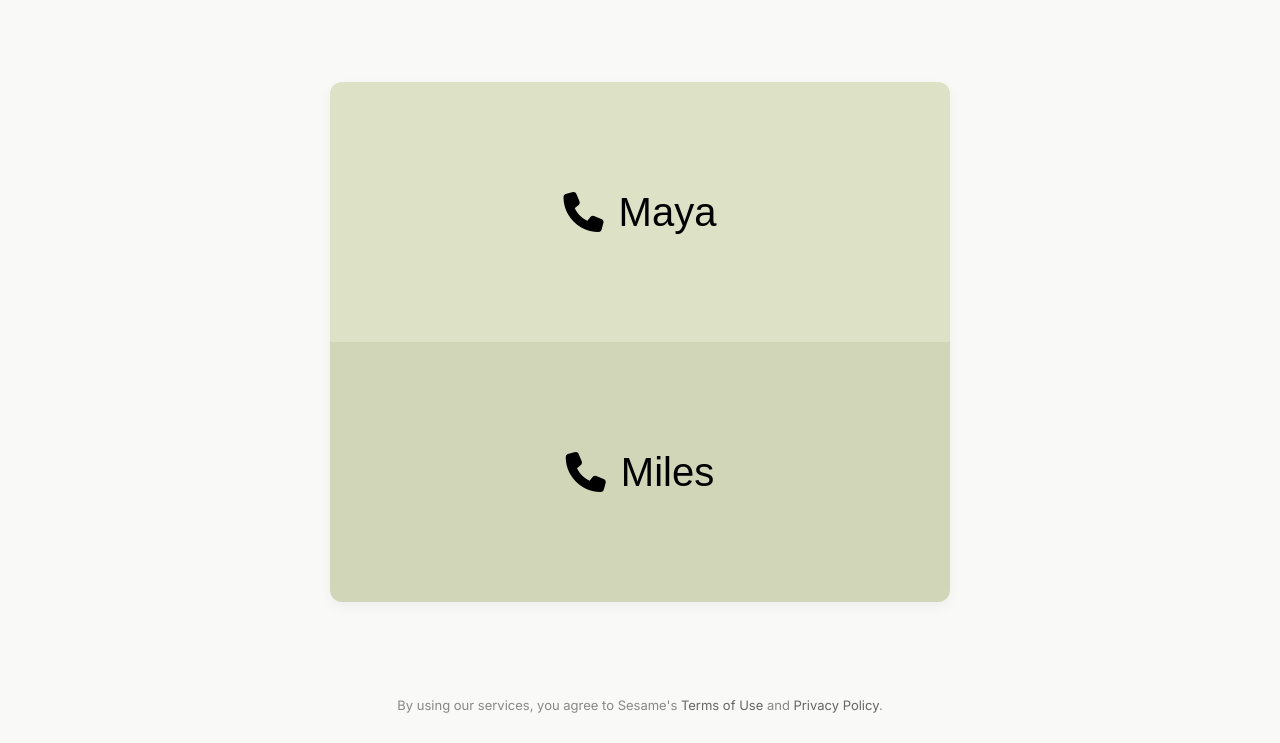
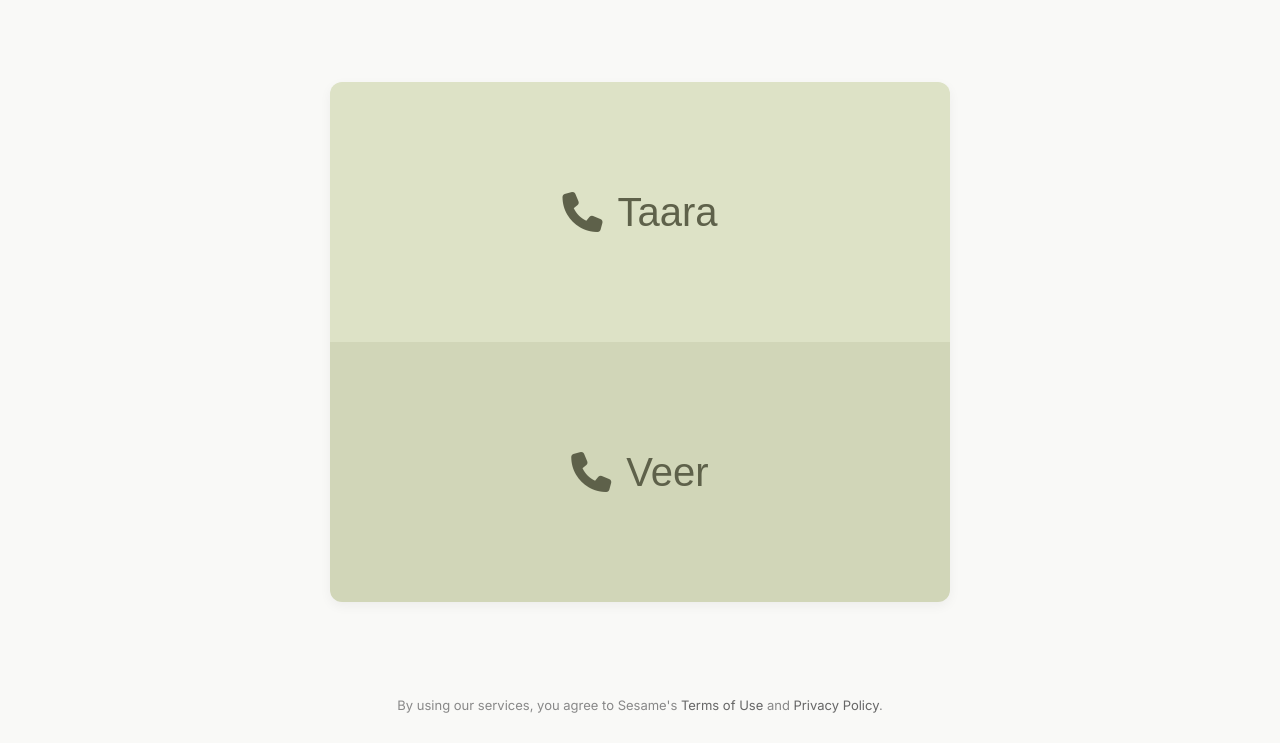
Before and after one commit to TheRealNeelaksh/Shrudaya, a plain HTML site: page web/index.html in a window 1280 px wide. Shown: the part 57-800 px from the top of the page. Drawn offline with Linux system fonts and the light colour scheme.

Commit message:
successfully cloned website (no integration)

```diff
--- a/web/index.html
+++ b/web/index.html
@@ -20,24 +20,24 @@
     <main>
         <div id="contact-screen" class="screen">
             <div class="contact-container">
-                <button id="call-maya" class="contact-card maya">
-                    <i class="fa-solid fa-phone"></i> Maya
+                <button id="call-taara" class="contact-card taara">
+                    <i class="fa-solid fa-phone"></i> Taara
                 </button>
-                <button id="call-miles" class="contact-card miles">
-                    <i class="fa-solid fa-phone"></i> Miles
+                <button id="call-veer" class="contact-card veer">
+                    <i class="fa-solid fa-phone"></i> Veer
                 </button>
             </div>
         </div>
 
         <div id="loading-screen" class="screen">
             <div class="status-box">
-                <p id="loading-text">Connecting to Maya...</p>
+                <p id="loading-text">Connecting to taara...</p>
             </div>
         </div>
 
         <div id="call-screen" class="screen">
             <div class="call-wrapper">
-                <h2 id="call-name">Maya</h2>
+                <h2 id="call-name">taara</h2>
                 <p id="call-timer">00:00</p>
                 <p class="by-sesame">by Neelaksh</p>
                 <div class="call-visualizer"></div>
--- a/web/script.js
+++ b/web/script.js
@@ -6,8 +6,8 @@ document.addEventListener('DOMContentLoaded', () => {
     const screens = [contactScreen, loadingScreen, callScreen];
 
     // Button elements
-    const callMayaBtn = document.getElementById('call-maya');
-    const callMilesBtn = document.getElementById('call-miles');
+    const calltaaraBtn = document.getElementById('call-taara');
+    const callveerBtn = document.getElementById('call-veer');
     const endCallBtn = document.getElementById('end-call-btn');
     const unmuteBtn = document.getElementById('unmute-btn');
 
@@ -88,8 +88,8 @@ document.addEventListener('DOMContentLoaded', () => {
 
     // --- Event Listeners ---
 
-    callMayaBtn.addEventListener('click', () => startCall('Maya'));
-    callMilesBtn.addEventListener('click', () => startCall('Miles'));
+    calltaaraBtn.addEventListener('click', () => startCall('taara'));
+    callveerBtn.addEventListener('click', () => startCall('veer'));
     endCallBtn.addEventListener('click', endCall);
     unmuteBtn.addEventListener('click', toggleMute);
 
--- a/web/style.css
+++ b/web/style.css
@@ -94,13 +94,13 @@ main {
   border-radius: 12px;
   overflow: hidden;
   box-shadow: 0 4px 12px rgba(0, 0, 0, 0.05);
-  height: 520px; /* CHANGED: Increased length (height) from 250px */
-  width: 620px;  /* CHANGED: Added and set a larger width */
+  height: 520px;
+  width: 620px;
 }
 
 .contact-card {
   border: none;
-  font-size: 40px; /* Slightly increased font size to match */
+  font-size: 40px;
   font-weight: 500;
   cursor: pointer;
   display: flex;
@@ -109,17 +109,19 @@ main {
   gap: 15px;
   flex: 1;
   transition: flex 0.35s cubic-bezier(0.25, 0.8, 0.25, 1);
+  color: #5E614A; /* ADDED: This sets the text color to match the image */
+  opacity: 1; /* You can lower this value (e.g., 0.9) to make it more transparent if you wish */
 }
 
 .contact-card:hover {
   flex: 1.75;
 }
 
-.contact-card.maya {
+.contact-card.taara { /* CORRECTED: Was '.taara', now matches your HTML class */
   background-color: var(--box-bg-light);
 }
 
-.contact-card.miles {
+.contact-card.veer {
   background-color: var(--box-bg-dark);
 }
 
```
